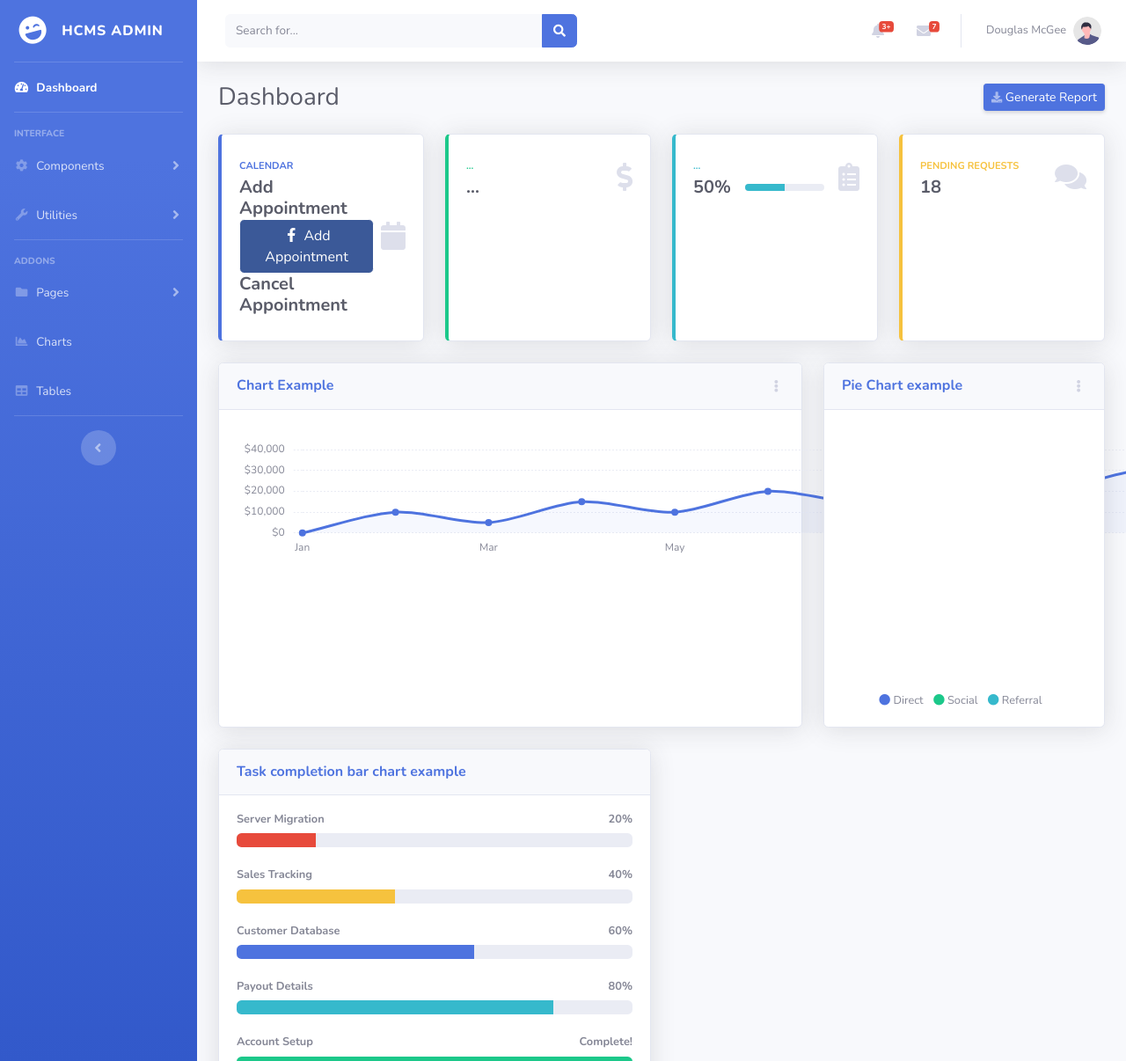
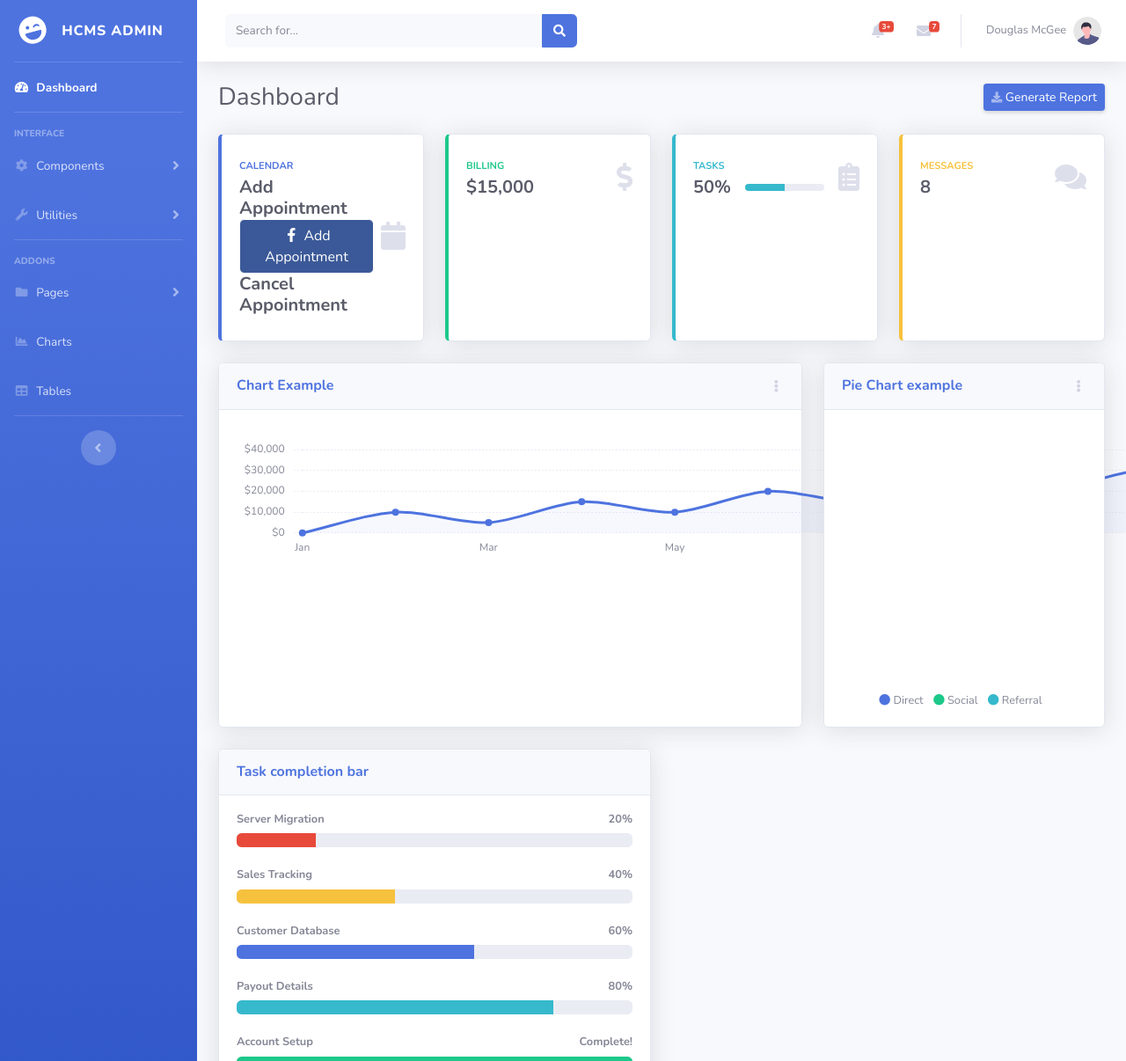
Before and after one commit to BrandonLucas0202/MedicalPortal, a website with bundled scripts: page frontend/index.html in a window 1280 px wide. Shown: the top 1206 px of the page at 88% size. Built offline with nearby package versions, Linux system fonts and the light colour scheme.

Commit message:
modified:   frontend/index.html

```diff
--- a/frontend/index.html
+++ b/frontend/index.html
@@ -401,8 +401,8 @@
                                     <div class="row no-gutters align-items-center">
                                         <div class="col mr-2">
                                             <div class="text-xs font-weight-bold text-success text-uppercase mb-1">
-                                                ...</div>
-                                            <div class="h5 mb-0 font-weight-bold text-gray-800">...</div>
+                                                Billing</div>
+                                            <div class="h5 mb-0 font-weight-bold text-gray-800">$15,000</div>
                                         </div>
                                         <div class="col-auto">
                                             <i class="fas fa-dollar-sign fa-2x text-gray-300"></i>
@@ -418,7 +418,7 @@
                                 <div class="card-body">
                                     <div class="row no-gutters align-items-center">
                                         <div class="col mr-2">
-                                            <div class="text-xs font-weight-bold text-info text-uppercase mb-1">...
+                                            <div class="text-xs font-weight-bold text-info text-uppercase mb-1">Tasks
                                             </div>
                                             <div class="row no-gutters align-items-center">
                                                 <div class="col-auto">
@@ -441,15 +441,15 @@
                             </div>
                         </div>
 
-                        <!-- Pending Requests Card Example -->
+                        <!-- Messgaes Card Example -->
                         <div class="col-xl-3 col-md-6 mb-4">
                             <div class="card border-left-warning shadow h-100 py-2">
                                 <div class="card-body">
                                     <div class="row no-gutters align-items-center">
                                         <div class="col mr-2">
                                             <div class="text-xs font-weight-bold text-warning text-uppercase mb-1">
-                                                Pending Requests</div>
-                                            <div class="h5 mb-0 font-weight-bold text-gray-800">18</div>
+                                                Messages</div>
+                                            <div class="h5 mb-0 font-weight-bold text-gray-800">8</div>
                                         </div>
                                         <div class="col-auto">
                                             <i class="fas fa-comments fa-2x text-gray-300"></i>
@@ -547,7 +547,7 @@
                             <!-- Project Card Example -->
                             <div class="card shadow mb-4">
                                 <div class="card-header py-3">
-                                    <h6 class="m-0 font-weight-bold text-primary">Task completion bar chart example</h6>
+                                    <h6 class="m-0 font-weight-bold text-primary">Task completion bar</h6>
                                 </div>
                                 <div class="card-body">
                                     <h4 class="small font-weight-bold">Server Migration <span
```
